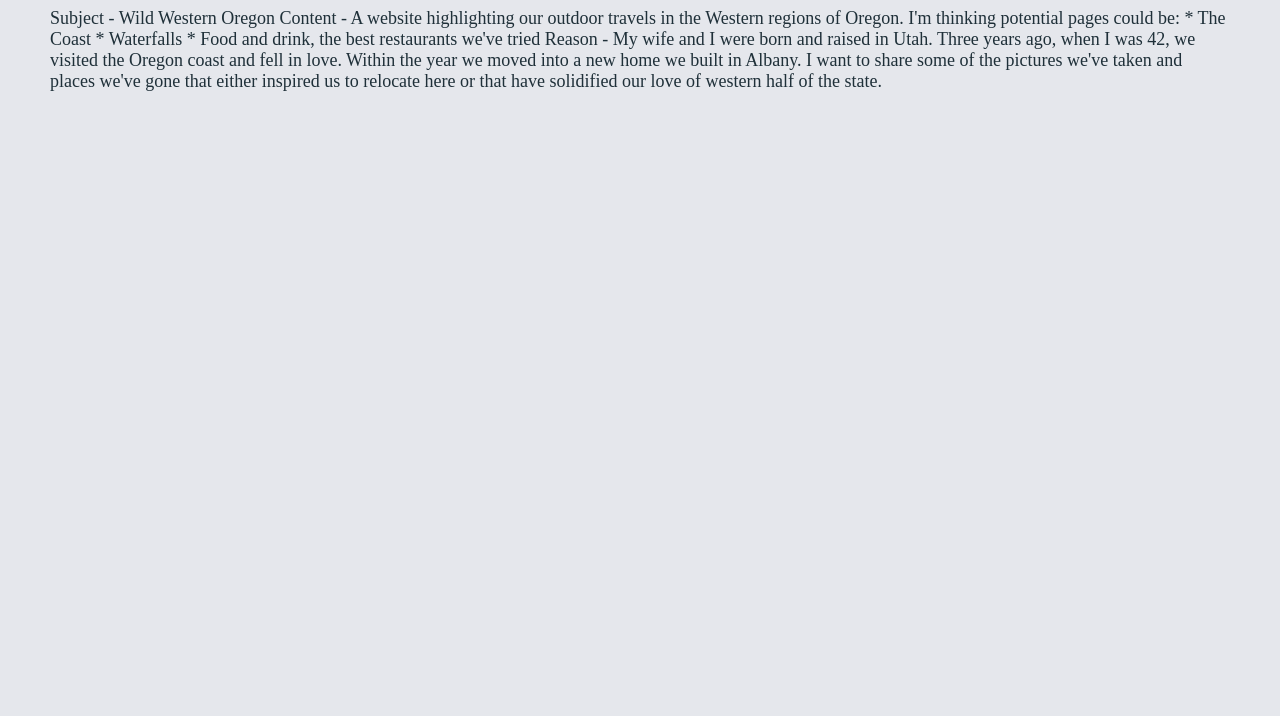
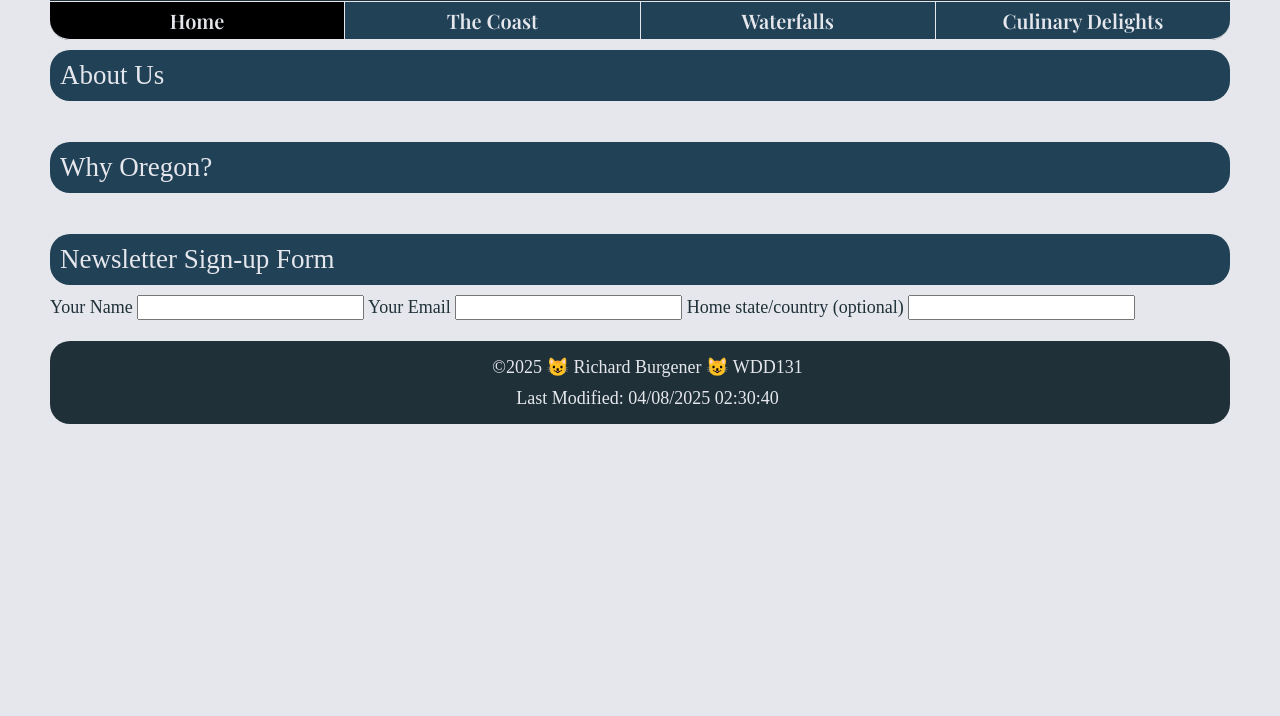
Before and after one commit to ominosity/wdd131, a plain HTML site: page project/index.html in a window 1280 px wide. Shown: the part 84-800 px from the top of the page. Drawn offline with nearby package versions, Linux system fonts and the light colour scheme; a web font is replaced by a local one.

Commit message:
Project initial build - four pages with header, menu, footer, and body structuring. Some headers and general form layout on index.

```diff
--- a/project/index.html
+++ b/project/index.html
@@ -7,38 +7,60 @@
     <title>Wild Western Oregon</title>
     <meta name="author" content="Richard Burgener">
     <meta name="description"
-        content="A chronicle of the wonderful adventures found in the western half of the great state of Oregon. Come explore the natural wonders found on the western slopes of the Cascades to the coast.">
+        content="A chronicle of the wonderful adventures found in the western half of the great state of Oregon. Come explore the natural wonders found from the western slopes of the Cascades to the coast.">
     <link rel="stylesheet" href="styles/project.css">
     <link rel="preconnect" href="https://fonts.googleapis.com">
     <link rel="preconnect" href="https://fonts.gstatic.com" crossorigin>
     <link href="https://fonts.googleapis.com/css2?family=Alice&family=Playfair+Display:wght@600&display=swap"
         rel="stylesheet">
+    <script src="scripts/project.js" defer></script>
 </head>
 
 <body>
     <header>
         <h1>Wild Western Oregon</h1>
+        <nav>
+            <a href="index.html" class="active" target="_self">Home</a>
+            <a href="coast.html" target="_self">The Coast</a>
+            <a href="waterfalls.html" target="_self">Waterfalls</a>
+            <a href="food.html" target="_self">Culinary Delights</a>
+        </nav>
     </header>
     <main>
-        Subject - Wild Western Oregon
-
-        Content - A website highlighting our outdoor travels in the Western regions of Oregon. I'm thinking potential
-        pages
-        could be:
-        * The Coast
-        * Waterfalls
-        * Food and drink, the best restaurants we've tried
-
-        Reason - My wife and I were born and raised in Utah. Three years ago, when I was 42, we visited the Oregon coast
-        and
-        fell in love. Within the year we moved into a new home we built in Albany. I want to share some of the pictures
-        we've
-        taken and places we've gone that either inspired us to relocate here or that have solidified our love of western
-        half of
-        the state.
+        <section>
+            <h2>About Us</h2>
+            <p></p>
+            <img>
+        </section>
+        <section>
+            <h2>Why Oregon?</h2>
+            <p></p>
+            <img>
+        </section>
+        <section>
+            <div class="form">
+                <h2>Newsletter Sign-up Form</h2>
+                <form method="get" action="thanks.html">
+                    <label>
+                        Your Name
+                        <input type="text" name="name" id="name">
+                    </label>
+                    <label>
+                        Your Email
+                        <input type="email" name="email" id="email">
+                    </label>
+                    <label>
+                        Home state/country <span class="optional">(optional)</span>
+                        <input type="text" name="home-state" id="home-state">
+                    </label>
+                </form>
+            </div>
+            <img>
+        </section>
     </main>
     <footer>
-
+        <p>&copy;<span id="current-year"></span> 😺 Richard Burgener 😺 WDD131</p>
+        <p>Last Modified: <span id="modified-date"></span></p>
     </footer>
 
 </body>
--- /dev/null
+++ b/project/scripts/project.js
@@ -0,0 +1,10 @@
+/* Get page elements for manipulation */
+const currentYearElement = document.getElementById('current-year');
+const modifiedDateElement = document.getElementById('modified-date');
+
+/* Update footer information */
+const today = new Date().getFullYear();
+currentYearElement.textContent = today;
+
+const modifiedDate = document.lastModified;
+modifiedDateElement.textContent = modifiedDate;
--- a/project/styles/project.css
+++ b/project/styles/project.css
@@ -8,6 +8,7 @@
     --primary-background: #e5e7ec;
     --secondary-color: #214156;
     --border-radius: 20px;
+    --menu-border: 1px solid var(--primary-background);
 }
 
 /* Reset Styles */
@@ -43,8 +44,7 @@ h2,
 h3,
 h4,
 h5,
-h6,
-label {
+h6 {
     font-family: var(--body-font-family);
     font-weight: var(--body-font-weight);
     color: var(--primary-background);
@@ -56,6 +56,8 @@ label {
 
 h1 {
     background-color: inherit;
+    font-size: 48px;
+    margin: 0 20px;
 }
 
 header,
@@ -65,6 +67,52 @@ footer {
     text-align: center;
     border-radius: var(--border-radius);
 }
+
+footer {
+    padding: 5px;
+}
+
+nav {
+    display: flex;
+    flex-direction: column;
+    justify-content: space-evenly;
+}
+
+nav a {
+    flex: 1;
+    padding: 20px;
+    text-decoration: none;
+    color: var(--primary-background);
+    background-color: var(--secondary-color);
+    border-top: 1px solid var(--primary-background);
+    border-bottom: 1px solid var(--primary-background);
+    font-family: var(--header-font-family);
+    font-weight: var(--header-font-weight);
+    font-size: 36px;
+}
+
+nav a:last-of-type {
+    border-radius: 0 0 var(--border-radius) var(--border-radius);
+}
+
+nav a.active {
+    background-color: var(--primary-color);
+    color: var(--primary-background);
+}
+
+nav a:hover
+{
+    color: var(--primary-color);
+    background-color: var(--primary-background);
+}
+
+nav a.active {
+    background-color: black;
+    color: var(--primary-background);
+    cursor: default;
+}
+
+
 
 li {
     margin-left: 50px;
@@ -78,7 +126,10 @@ figcaption {
 }
 
 
+/* Form Styles */
 
+
+/* Siteplan class styles */
 .wireframe {
     border: 3px dashed var(--primary-color);
 }
@@ -111,3 +162,31 @@ figcaption {
     font-family: var(--header-font-family);
     font-weight: var(--header-font-weight);
 }
+
+/*
+    Portrait to landscape Breakpoint at 600
+*/
+@media screen and (min-width: 600px) {
+    nav {
+        flex-direction: row;
+        justify-content: space-between;
+        border-top: none;
+        border-bottom: none;
+    }
+
+    nav a {
+        border-right: var(--menu-border);
+        font-size: 20px;
+        align-content: center;
+        padding: 5px;
+    }
+
+    nav a:first-of-type {
+        border-radius: 0 0 0 var(--border-radius);
+    }
+
+    nav a:last-of-type {
+        border-right: none;
+        border-radius: 0 0 var(--border-radius) 0;
+    }
+}
```
Also changed, not shown: project/coast.html (added, +53 -0 lines), project/food.html (added, +53 -0 lines), project/waterfalls.html (added, +53 -0 lines), project/images/Richard.jpg (added), project/images/heart.jpg (added), project/images/lyndsie.jpg (added).
